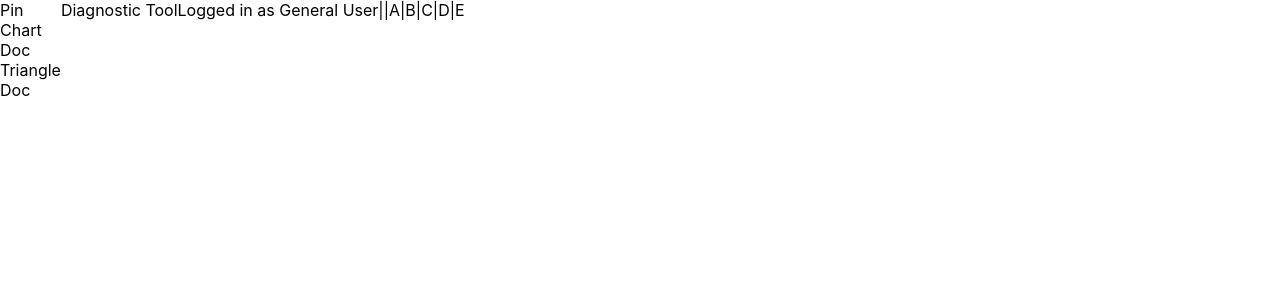
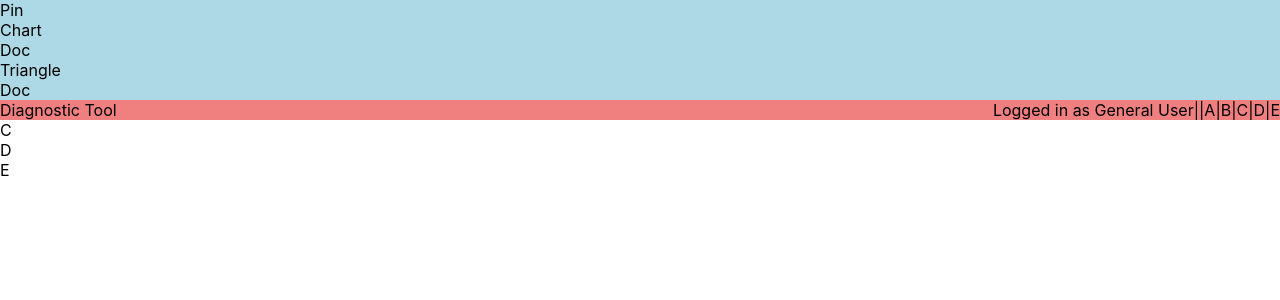
Before and after one commit to sidhantmathur/onr-assign, a React (Create React App) app: page / in a window 1280 px wide. Shown: the top 300 px of the page. Built offline with nearby package versions, Linux system fonts and the light colour scheme.

Commit message:
init grid elements

```diff
--- a/src/App.css
+++ b/src/App.css
@@ -1,5 +1,4 @@
 
 .layout {
-  display: flex;
-
+  display: grid;
 }
--- a/src/App.js
+++ b/src/App.js
@@ -6,10 +6,23 @@ import Sidebar from './components/navbars/Sidebar'
 
 function App() {
   return (
-    <div>
+    <div className='app'>
       <div className='layout'>
-        <Sidebar />
-        <Navbar />
+        <div className='item a'>
+          <Sidebar />
+        </div>
+        <div className='item b'>
+          <Navbar />
+        </div>
+        <div className='item c'>
+          C
+        </div>
+        <div className='item d'>
+          D
+        </div>
+        <div className='item e'>
+          E
+        </div>
       </div>
     </div>
   );
--- a/src/components/navbars/Navbar.css
+++ b/src/components/navbars/Navbar.css
@@ -2,6 +2,7 @@
 .navbar {
   display: flex;
   justify-content: space-between;
+  background-color: lightcoral;
 }
 
 .navInfo {
--- a/src/components/navbars/Sidebar.css
+++ b/src/components/navbars/Sidebar.css
@@ -2,4 +2,5 @@
 .sidebar {
   display: flex;
   flex-direction: column;
+  background-color: lightblue;
 }
```
